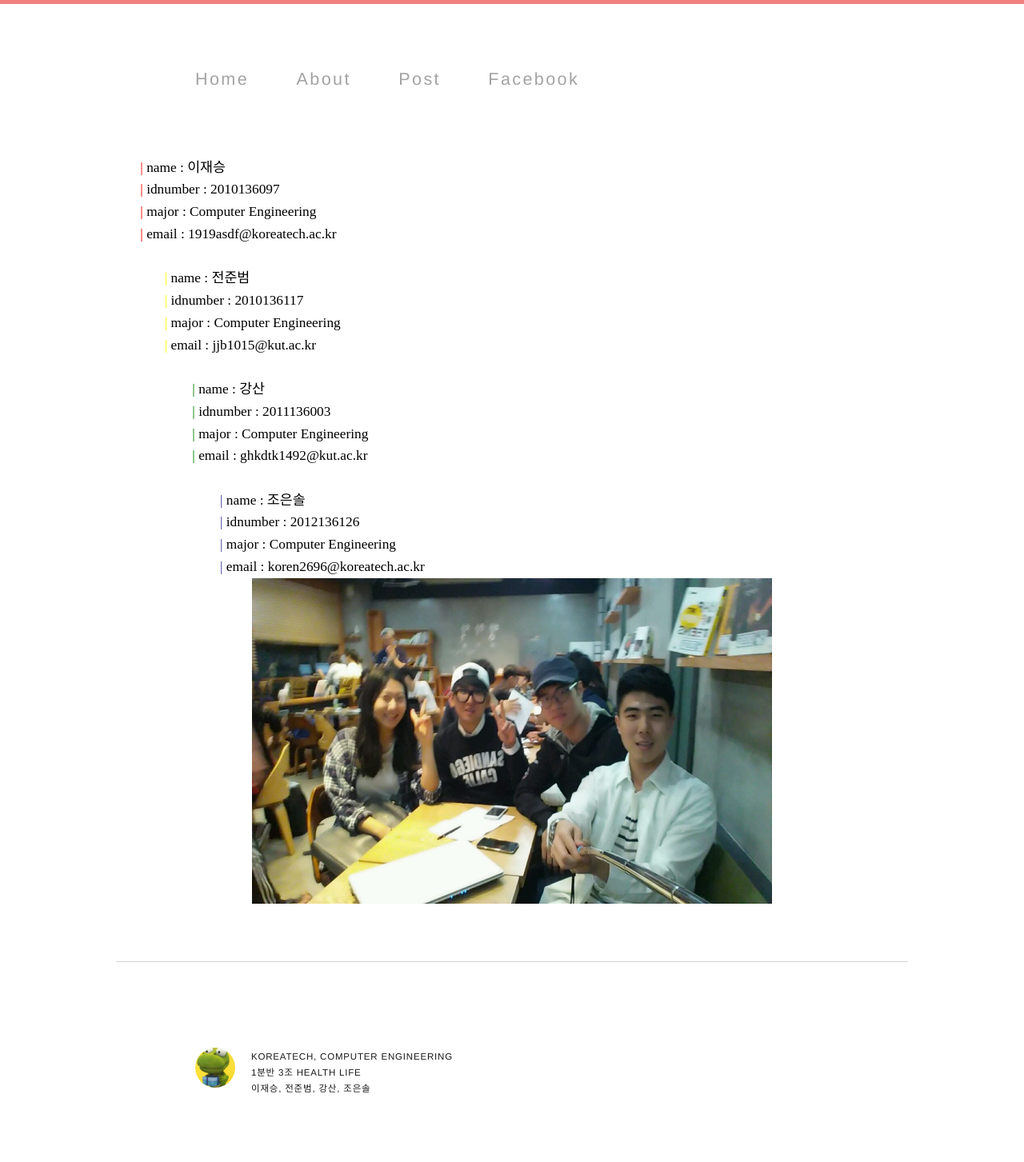
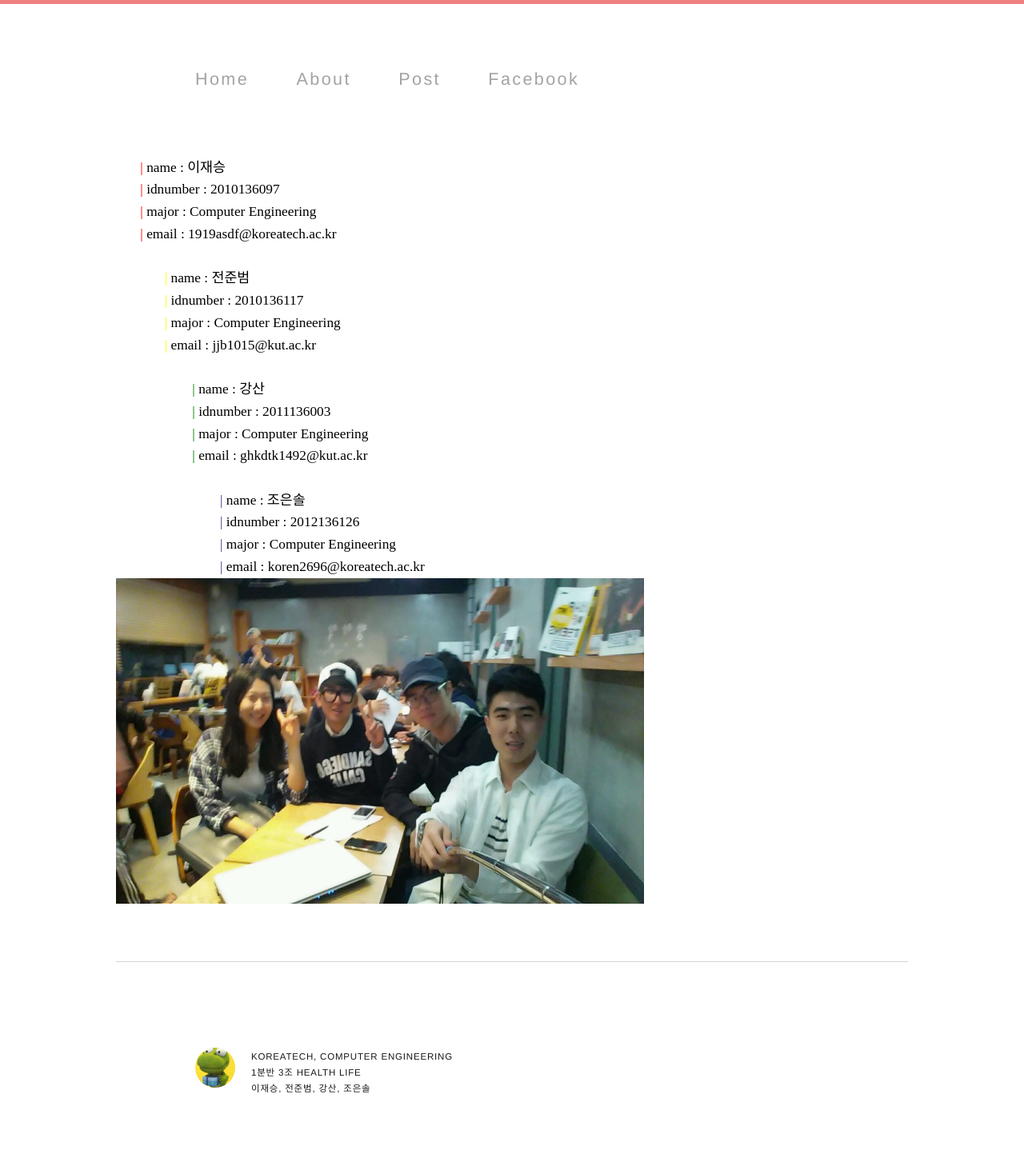
Before and after one commit to kuthealth/kuthealth.github.com, a Jekyll site: the page page/about.html, which Jekyll copies as it is, in a window 1280 px wide. Shown: the whole page at 80% size. Built offline with Jekyll 4.4.1, drawn with Linux system fonts in a browser that asks for light colours; comment, search, counter and statistics services are not loaded.

Commit message:
Update about.html

```diff
--- a/page/about.html
+++ b/page/about.html
@@ -79,9 +79,9 @@
 <P CLASS=HStyle0><SPAN STYLE='font-size:13.0pt;font-family:"새굴림";font-weight:"bold";line-height:160%'>&nbsp;&nbsp;&nbsp;&nbsp;&nbsp;&nbsp;&nbsp;<SPAN style='HWP-TAB:1;'>&nbsp;</SPAN><SPAN style='HWP-TAB:1;'>&nbsp;&nbsp;&nbsp;&nbsp;&nbsp;&nbsp;&nbsp;&nbsp;</SPAN><SPAN style='HWP-TAB:1;'>&nbsp;&nbsp;&nbsp;&nbsp;&nbsp;&nbsp;&nbsp;&nbsp;</SPAN><SPAN style='HWP-TAB:1;'>&nbsp;&nbsp;&nbsp;&nbsp;&nbsp;&nbsp;</SPAN></SPAN><SPAN STYLE='font-size:13.0pt;font-family:"새굴림";font-weight:"bold";color:#333399;line-height:160%'>| </SPAN><SPAN STYLE='font-size:13.0pt;font-family:"새굴림";font-weight:"bold";line-height:160%'>email : koren2696@koreatech.ac.kr</SPAN></P>
 
 
-<P CLASS=HStyle0 STYLE='text-align:center;'><SPAN STYLE='font-weight:"bold"'><IMG src="../src/team.jpg" alt="그림입니다.
+<P CLASS=HStyle0 STYLE='text-align:left;'><SPAN STYLE='font-weight:"bold"'><IMG src="../src/team.jpg" alt="그림입니다.
 원본 그림의 이름: CLP00001a1c82fb.bmp
-원본 그림의 크기: 가로 486pixel, 세로 407pixel" width="650" height="407" vspace="0" hspace="0" border="0"></SPAN></P>
+원본 그림의 크기: 가로 486pixel, 세로 407pixel" width="660" height="407" vspace="0" hspace="0" border="0"></SPAN></P>
 
 
         <footer>
```
